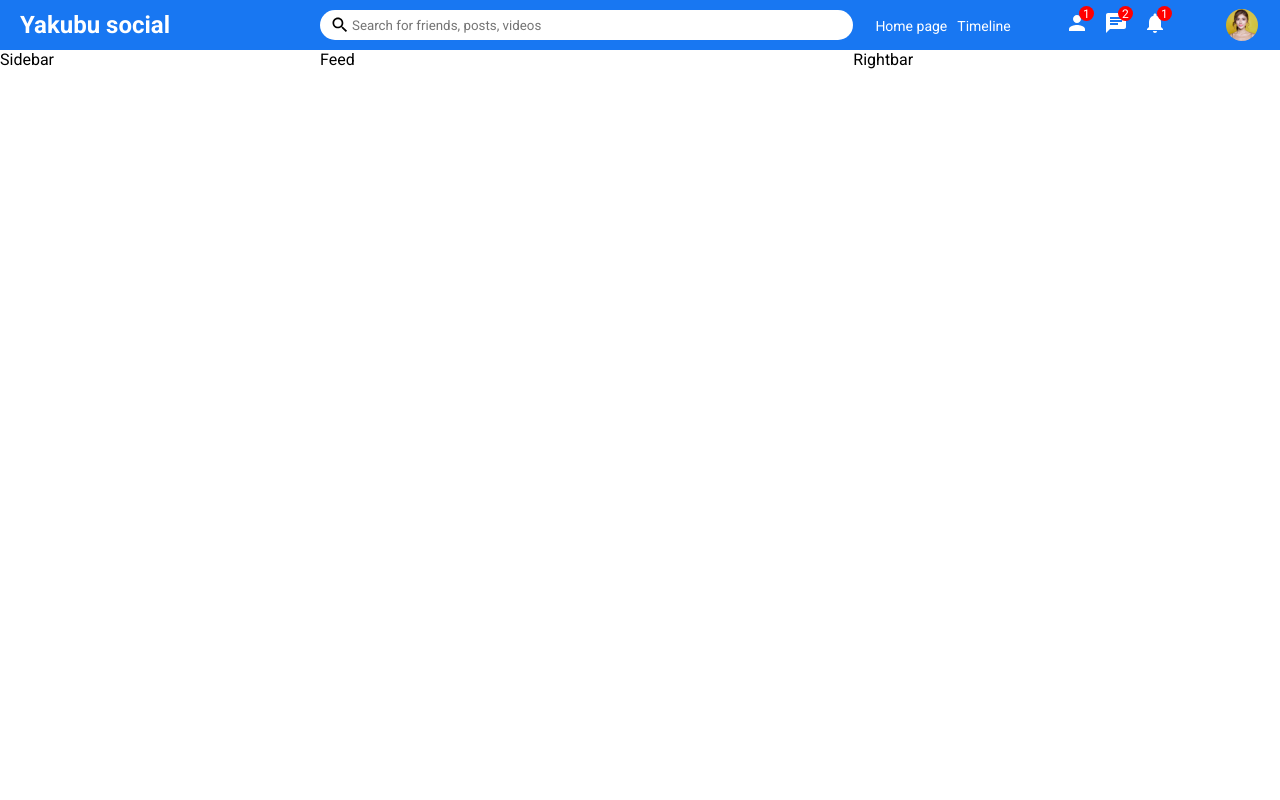
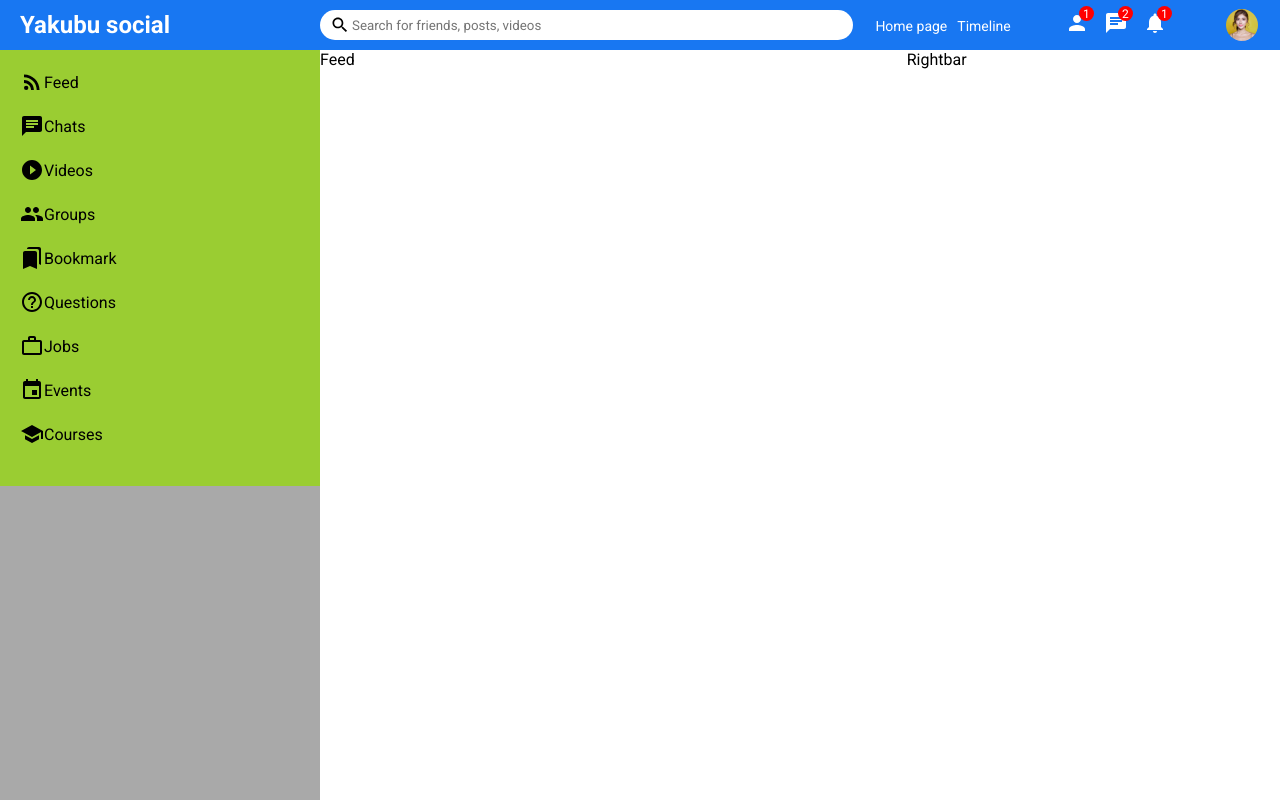
Before and after one commit to YakubuAmidu/yakubu-social-media-1, a React (Create React App) app: page / in a window 1280 px wide. Built offline with nearby package versions, Linux system fonts and the light colour scheme.

Commit message:
Initial commit

```diff
--- a/src/components/Feed/Feed.scss
+++ b/src/components/Feed/Feed.scss
@@ -1,3 +1,3 @@
 .feed {
-  flex: 5
+  flex: 5.5
 }
--- a/src/components/RightBar/Rightbar.scss
+++ b/src/components/RightBar/Rightbar.scss
@@ -1,3 +1,3 @@
 .rightbar {
- flex: 4
+ flex: 3.5
 }
--- a/src/components/Sidebar/Sidebar.js
+++ b/src/components/Sidebar/Sidebar.js
@@ -1,7 +1,67 @@
 import './Sidebar.scss';
+
+import RssFeed from '@mui/icons-material/RssFeed';
+import Chat from '@mui/icons-material/Chat';
+import WorkOutline from '@mui/icons-material/WorkOutline';
+import HelpOutline from '@mui/icons-material/HelpOutline';
+import Bookmarks from '@mui/icons-material/Bookmarks';
+import Group from '@mui/icons-material/Group';
+import PlayCircleFilled from '@mui/icons-material/PlayCircleFilled';
+import Event from '@mui/icons-material/Event';
+import School from '@mui/icons-material/School';
 
 export default function Sidebar() {
   return (
-    <div className='sidebar'>Sidebar</div>
+    <div className='sidebar'>
+      <div className='sidebarWrapper'>
+        <ul className='sidebarList'>
+
+        <li className='sidebarListItem'>
+        <RssFeed className="sidebarIcon"/>
+        <span className='sidebarListItemText'>Feed</span>
+        </li>
+
+        <li className='sidebarListItem'>
+        <Chat className="sidebarIcon"/>
+        <span className='sidebarListItemText'>Chats</span>
+        </li>
+
+        <li className='sidebarListItem'>
+        <PlayCircleFilled className="sidebarIcon"/>
+        <span className='sidebarListItemText'>Videos</span>
+        </li>
+
+        <li className='sidebarListItem'>
+        <Group className="sidebarIcon"/>
+        <span className='sidebarListItemText'>Groups</span>
+        </li>
+
+        <li className='sidebarListItem'>
+        <Bookmarks className="sidebarIcon"/>
+        <span className='sidebarListItemText'>Bookmark</span>
+        </li>
+
+        <li className='sidebarListItem'>
+        <HelpOutline className="sidebarIcon"/>
+        <span className='sidebarListItemText'>Questions</span>
+        </li>
+
+        <li className='sidebarListItem'>
+        <WorkOutline className="sidebarIcon"/>
+        <span className='sidebarListItemText'>Jobs</span>
+        </li>
+
+        <li className='sidebarListItem'>
+        <Event className="sidebarIcon"/>
+        <span className='sidebarListItemText'>Events</span>
+        </li>
+
+        <li className='sidebarListItem'>
+        <School className="sidebarIcon"/>
+        <span className='sidebarListItemText'>Courses</span>
+        </li>
+        </ul>
+      </div>
+    </div>
   )
 }
--- a/src/components/Sidebar/Sidebar.scss
+++ b/src/components/Sidebar/Sidebar.scss
@@ -1,3 +1,22 @@
 .sidebar {
-  flex: 3
+  flex: 3;
+  height: calc(100vh - 50px);
+  background-color: darkgray;
+};
+
+.sidebarWrapper {
+  padding: 20px;
+  background-color: yellowgreen;
+};
+
+.sidebarList {
+  padding: 0;
+  margin: 0;
+  list-style: none;
+};
+
+.sidebarListItem {
+  display: flex;
+  align-items: center;
+  margin-bottom: 20px;
 }
```
